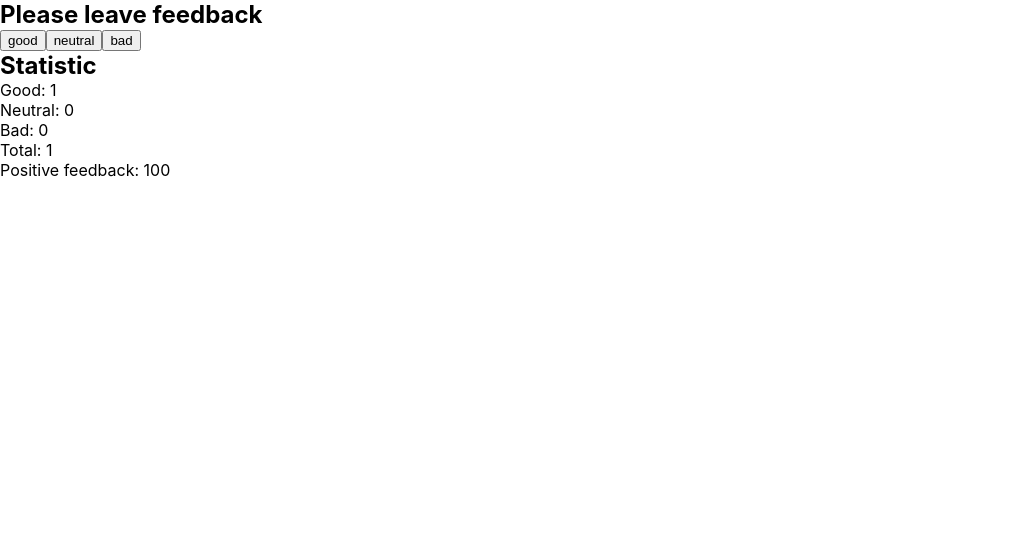
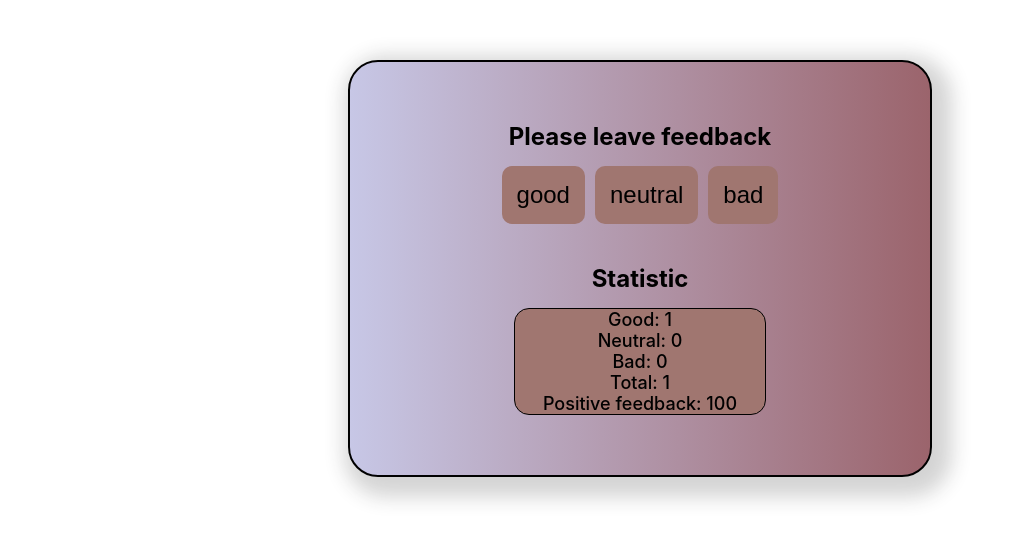
Before and after one commit to OlexTS/goit-react-hw-02-feedback, a React (Create React App) app: page / in a window 1280 px wide. Both pictures are taken after a click on the button "good". Shown: the top 540 px of the page, without its empty margins (0-1020 px from the left). Built offline with nearby package versions, Linux system fonts and the light colour scheme.

Commit message:
added styles

```diff
--- a/src/components/App.jsx
+++ b/src/components/App/App.jsx
@@ -1,8 +1,10 @@
+
 import React, { Component } from 'react';
-import FeedbackOptions from './FeedbackOptions';
-import Statistics from './Statistics';
-import Section from './Section';
-import Notification from './Notification';
+import FeedbackOptions from '../FeedbackOptions';
+import Statistics from '../Statistics';
+import Section from '../Section';
+import Notification from '../Notification';
+import { Container } from './App.styled';
 
 class App extends Component {
   state = {
@@ -29,7 +31,7 @@ class App extends Component {
   render() {
     const { good, neutral, bad } = this.state;
     return (
-      <div>
+      <Container>
         <Section title="Please leave feedback">
           <FeedbackOptions
             options={Object.keys(this.state)}
@@ -46,7 +48,7 @@ class App extends Component {
           />
         :<Notification message='There is no feedback'/>}
         </Section>
-      </div>
+      </Container>
     );
   }
 }
--- /dev/null
+++ b/src/components/App/App.styled.jsx
@@ -0,0 +1,13 @@
+import styled from '@emotion/styled';
+
+export const Container = styled.div`
+display: block;
+text-align: center;
+margin: 60px auto;
+max-width: 500px;
+padding: 40px;
+border: 2px solid black;
+border-radius: 30px;
+background: linear-gradient(to right, #c7c7e6, #9b646c);
+box-shadow: 8px 8px 20px 12px rgba(41, 38, 38, 0.2);
+`
--- a/src/components/FeedbackOptions/FeedbackOptions.jsx
+++ b/src/components/FeedbackOptions/FeedbackOptions.jsx
@@ -1,10 +1,11 @@
 import PropTypes from 'prop-types';
+import { Button } from './FeedbackOptions.styled';
 
 const FeedbackOptions = ({ options, onLeaveFeedback }) => {
   return options.map(option => (
-    <button key={option} type="button" onClick={() => onLeaveFeedback(option)}>
+    <Button key={option} type="button" onClick={() => onLeaveFeedback(option)}>
       {option}
-    </button>
+    </Button>
   ));
 };
 
--- /dev/null
+++ b/src/components/FeedbackOptions/FeedbackOptions.styled.jsx
@@ -0,0 +1,20 @@
+import styled from '@emotion/styled';
+
+export const Button = styled.button`
+    font-size: 24px;
+    border: none;
+    padding: 15px;
+    border-radius: 10px;
+    background-color: #a07670;
+    cursor: pointer;
+    transition: color 250ms, background-color 250ms;
+
+    :not(:last-child){
+        margin-right: 10px
+    }
+
+    :hover{
+        background-color: #864747;
+        color: white;
+    }
+`
--- a/src/components/Notification/Notification.jsx
+++ b/src/components/Notification/Notification.jsx
@@ -1,7 +1,8 @@
 import PropTypes from 'prop-types';
+import { DefaultMessage } from './Notification.styled';
 
 const Notification = ({ message }) => {
-    return <p>{ message}</p>
+    return <DefaultMessage>{ message}</DefaultMessage>
 }
 
 Notification.propTypes = {
--- /dev/null
+++ b/src/components/Notification/Notification.styled.jsx
@@ -0,0 +1,7 @@
+import styled from '@emotion/styled';
+
+export const DefaultMessage = styled.p`
+    font-size: 24px;
+    font-weight: 700;
+    color: red;
+`
--- a/src/components/Section/Section.jsx
+++ b/src/components/Section/Section.jsx
@@ -1,10 +1,11 @@
 import PropTypes from 'prop-types';
+import { Title, Part } from './Section.styled';
 
 const Section = ({ title, children }) => {
-    return <section>
-        <h1>{title}</h1>
+    return <Part>
+        <Title>{title}</Title>
         {children}
-    </section>
+    </Part>
 }
 Section.propTypes = {
     title: PropTypes.string.isRequired,
--- /dev/null
+++ b/src/components/Section/Section.styled.jsx
@@ -0,0 +1,9 @@
+import styled from '@emotion/styled';
+
+export const Title = styled.h1`
+    margin-bottom: 15px;
+`
+
+export const Part = styled.section`
+    padding: 20px;
+`
--- a/src/components/Statistics/Statistics.jsx
+++ b/src/components/Statistics/Statistics.jsx
@@ -1,14 +1,15 @@
 import PropTypes from 'prop-types';
+import { Item, List } from './Statistics.styled';
 
 
 const Statistics = ({ good, neutral, bad, total, positivePercentage }) => {
-    return <ul>
-          <li>Good: {good}</li>
-          <li>Neutral: {neutral} </li>
-          <li>Bad: {bad}</li>
-          <li>Total: {total}</li>
-          <li>Positive feedback: {positivePercentage} </li>
-        </ul>
+    return <List>
+          <Item>Good: {good}</Item>
+          <Item>Neutral: {neutral} </Item>
+          <Item>Bad: {bad}</Item>
+          <Item>Total: {total}</Item>
+          <Item>Positive feedback: {positivePercentage} </Item>
+        </List>
 }
 Statistics.propTypes = {
     good: PropTypes.number.isRequired,
--- /dev/null
+++ b/src/components/Statistics/Statistics.styled.jsx
@@ -0,0 +1,15 @@
+import styled from '@emotion/styled';
+
+export const List = styled.ul`
+margin: auto;
+max-width: 250px;
+border: 1px solid black;
+border-radius: 15px;
+background-color: #a07670;
+`
+
+
+export const Item = styled.li`
+    font-size: 18px;
+    font-weight: 500;
+`
--- a/src/index.js
+++ b/src/index.js
@@ -1,6 +1,6 @@
 import React from 'react';
 import ReactDOM from 'react-dom/client';
-import App from 'components/App';
+import App from 'components/App/App';
 import './index.css';
 
 ReactDOM.createRoot(document.getElementById('root')).render(
```
